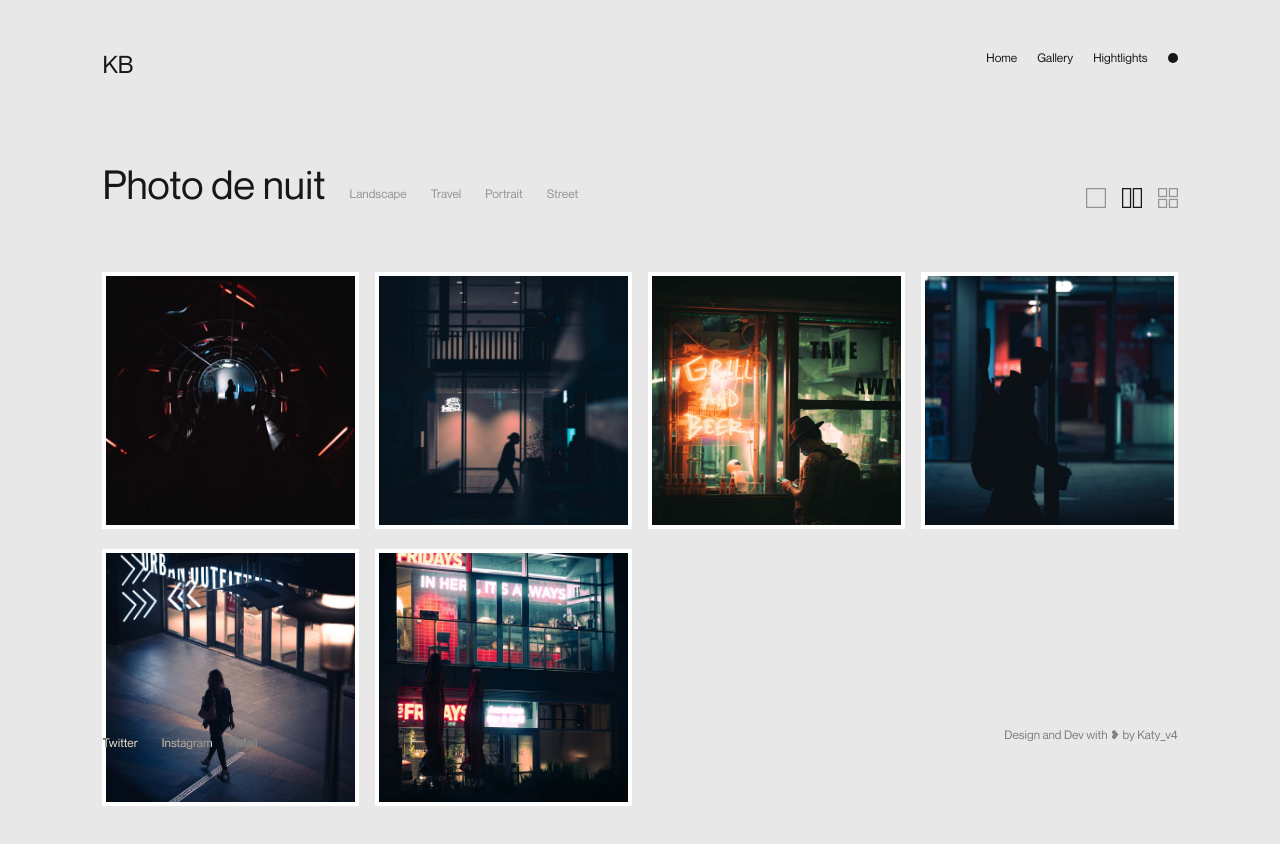
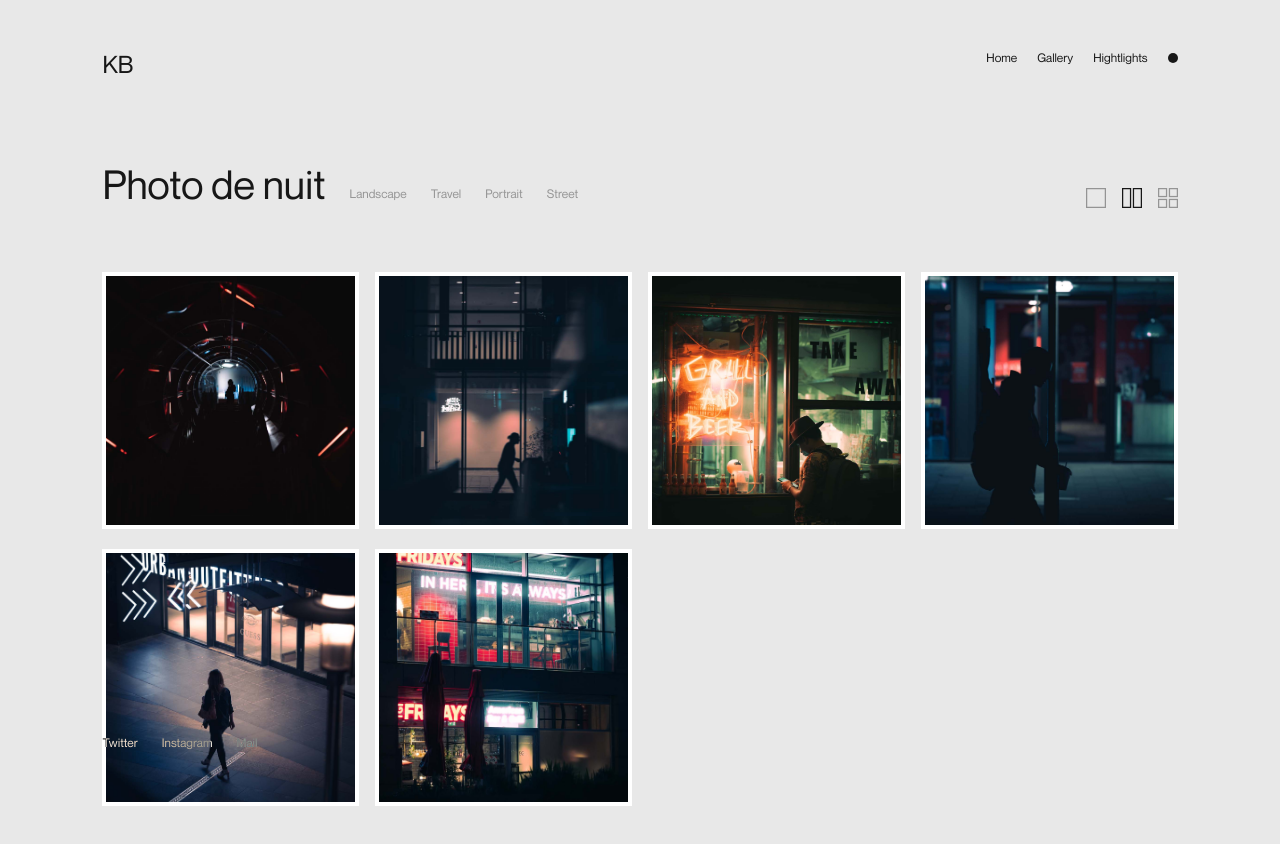
Before and after one commit to CathyDolle/karim4k, a React (Create React App) app: page /night in a window 1280 px wide. Shown: the top 844 px of the page. Built offline with nearby package versions, Linux system fonts and the light colour scheme.

Commit message:
text size

```diff
--- a/src/components/Footer.jsx
+++ b/src/components/Footer.jsx
@@ -8,9 +8,9 @@ const Footer = () => {
                 <a href="https://www.instagram.com/karim4kb/" target="_blank" rel="noreferrer">Instagram</a>
                 <a href='mailto:agadowe@gmail.com' target="_blank" rel="noreferrer">Mail</a>
             </nav>
-            <div>
+            {/* <div>
                 <p>Design and Dev with ❥ by <a href="https://twitter.com/cathydolle" target="_blank" rel="noreferrer">Katy_v4</a></p>
-            </div>
+            </div> */}
         </footer>
     );
 };
--- a/src/styles/App.scss
+++ b/src/styles/App.scss
@@ -131,7 +131,9 @@ main{
             @media (max-width: 700px) {
                 font-size: 40px;
             }
-
+            @media (min-width: 2000px) {
+                font-size: 80px;
+            }
         }
         p{
             color: white;
@@ -139,6 +141,9 @@ main{
             opacity: 0.4;
             font-size: 16px;
             margin: 4px 0;
+            @media (min-width: 2000px) {
+                font-size: 24px;
+            }
         }
     }
 }
```
